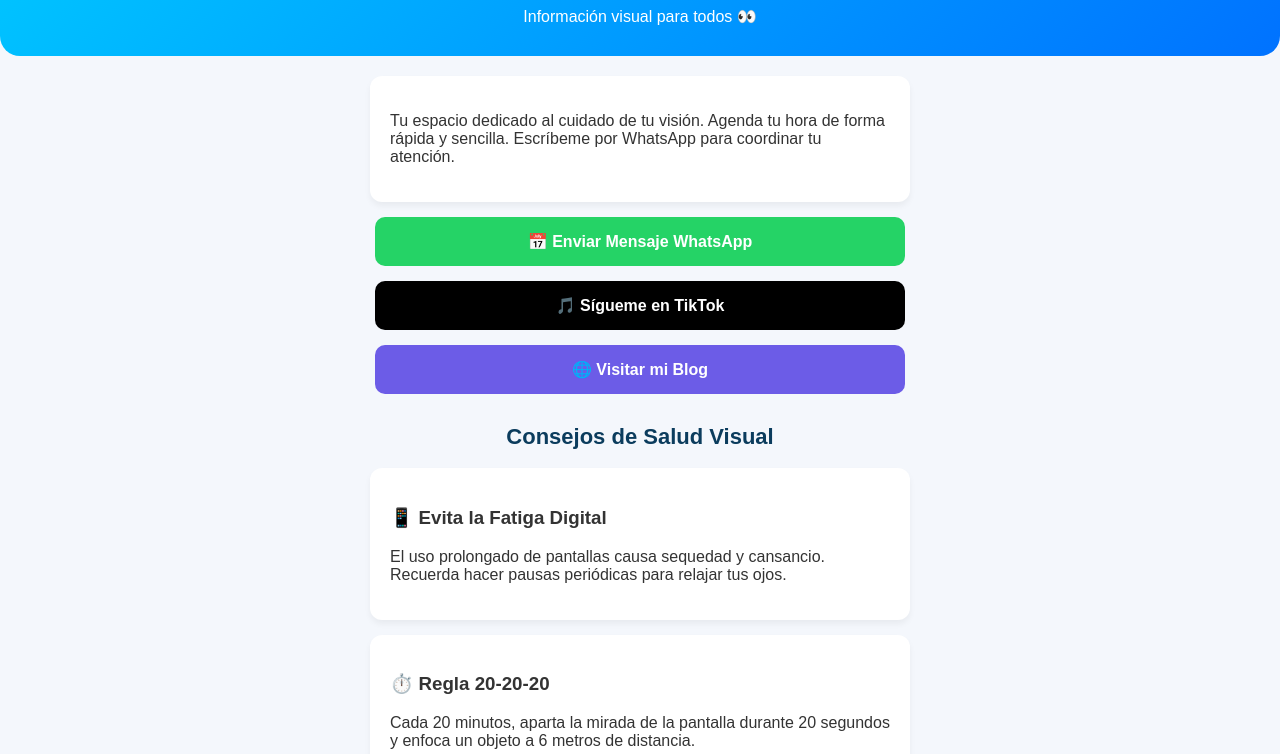
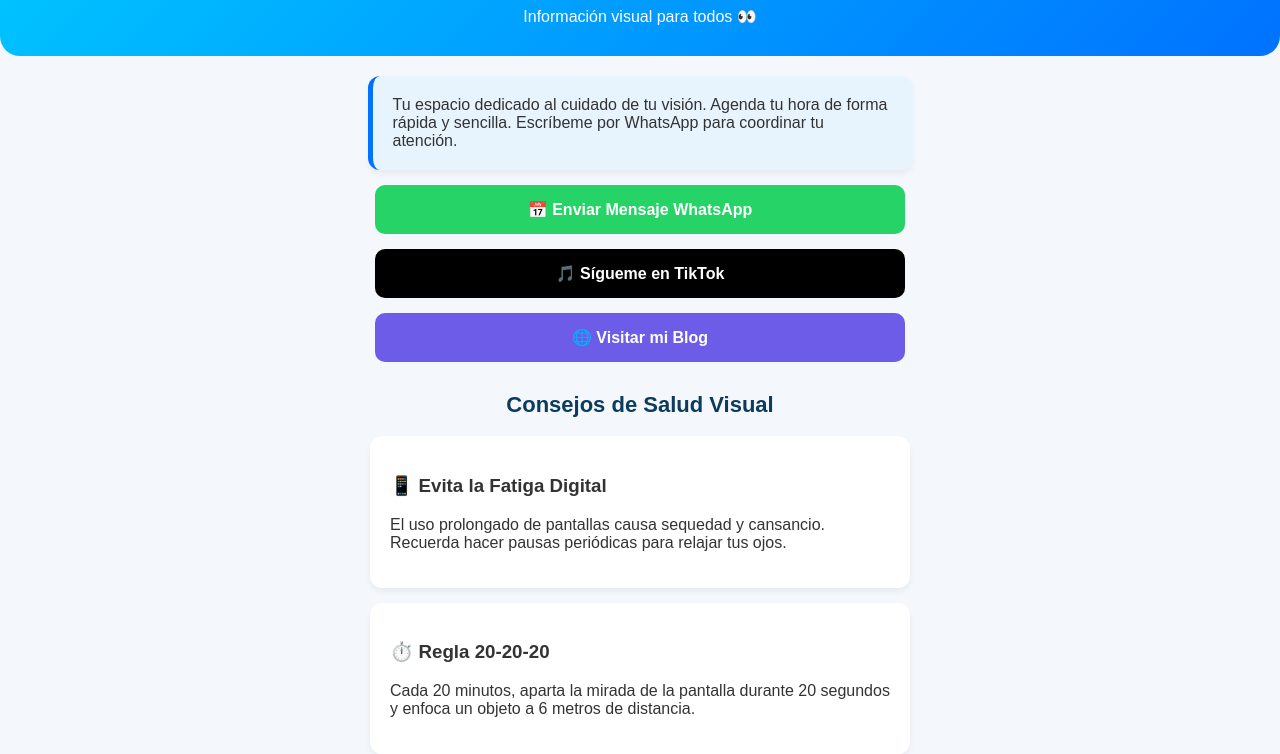
Before and after one commit to alejandralopehandia-beep/saludvisual, a plain HTML site: page index.html in a window 1280 px wide. Shown: the part 64-818 px from the top of the page. Drawn offline with Linux system fonts and the light colour scheme.

Commit message:
Update index.html

```diff
--- a/index.html
+++ b/index.html
@@ -38,6 +38,18 @@
             box-shadow: 0 4px 6px rgba(0,0,0,0.05);
             text-align: left;
         }
+        /* Color claro exclusivo para el cuadro de la descripción */
+        .description-box {
+            background-color: #e8f4fd;
+            border-left: 5px solid #0072ff;
+            margin: 15px auto;
+            padding: 20px;
+            width: 90%;
+            max-width: 500px;
+            border-radius: 12px;
+            box-shadow: 0 4px 6px rgba(0,0,0,0.05);
+            text-align: left;
+        }
         .btn {
             display: block;
             width: 90%;
@@ -69,12 +81,12 @@
         <p>Información visual para todos 👀 </p>
     </div>
 
-    <!-- Descripción exacta solicitada -->
-    <div class="content-card">
-        <p>Tu espacio dedicado al cuidado de tu visión. Agenda tu hora de forma rápida y sencilla. Escríbeme por WhatsApp para coordinar tu atención.</p>
+    <!-- Cuadro de la descripción con color claro -->
+    <div class="description-box">
+        <p style="margin: 0;">Tu espacio dedicado al cuidado de tu visión. Agenda tu hora de forma rápida y sencilla. Escríbeme por WhatsApp para coordinar tu atención.</p>
     </div>
 
-    <!-- Botones con tus enlaces y nombres correctos -->
+    <!-- Botones originales -->
     <a href="https://wa.me/56997473606" class="btn btn-whatsapp" target="_blank">📅 Enviar Mensaje WhatsApp</a>
     <a href="https://www.tiktok.com/@agenda.hora.optica" class="btn btn-tiktok" target="_blank">🎵 Sígueme en TikTok</a>
     <a href="https://infochiletodos.blogspot.com/" class="btn btn-blog" target="_blank">🌐 Visitar mi Blog</a>
```
